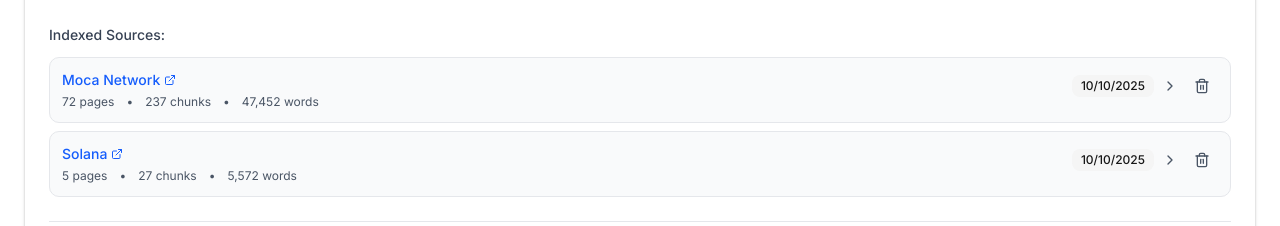
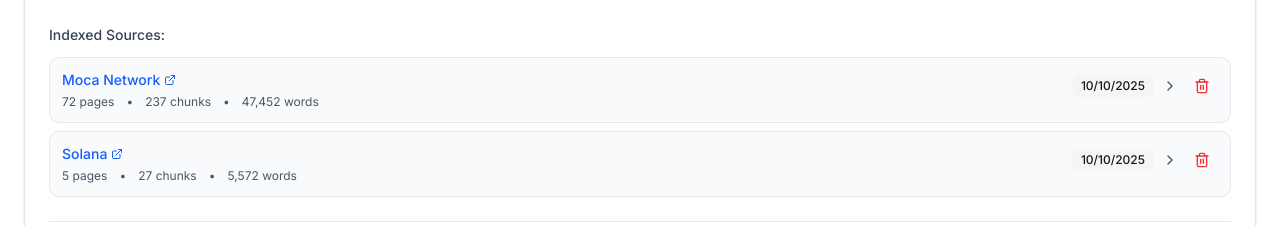
Before and after one commit to Marcussy34/localMCP-crawl4ai-RAG, a Next.js app: page / in a window 1280 px wide. Shown: the part 306-532 px from the top of the page. Built offline with nearby package versions, Linux system fonts and the light colour scheme.

Commit message:
updated delete button for clear visual indicator

```diff
--- a/pages/index.js
+++ b/pages/index.js
@@ -392,7 +392,7 @@ export default function Home() {
                               <Button
                                 size="sm"
                                 variant="ghost"
-                                className="h-8 w-8 p-0 text-gray-600 hover:text-gray-900 hover:bg-gray-100 dark:text-gray-400 dark:hover:text-gray-100 dark:hover:bg-gray-800"
+                                className="h-8 w-8 p-0 text-red-500 hover:text-red-700 hover:bg-red-50 dark:text-red-400 dark:hover:text-red-300 dark:hover:bg-red-950/30 transition-all duration-200 hover:scale-110 cursor-pointer border border-transparent hover:border-red-200 dark:hover:border-red-800"
                                 onClick={(e) => {
                                   e.stopPropagation();
                                   confirmDelete(source.name);
```
Also changed, not shown: 1 other file (tests, documents, lock files or other folders).
